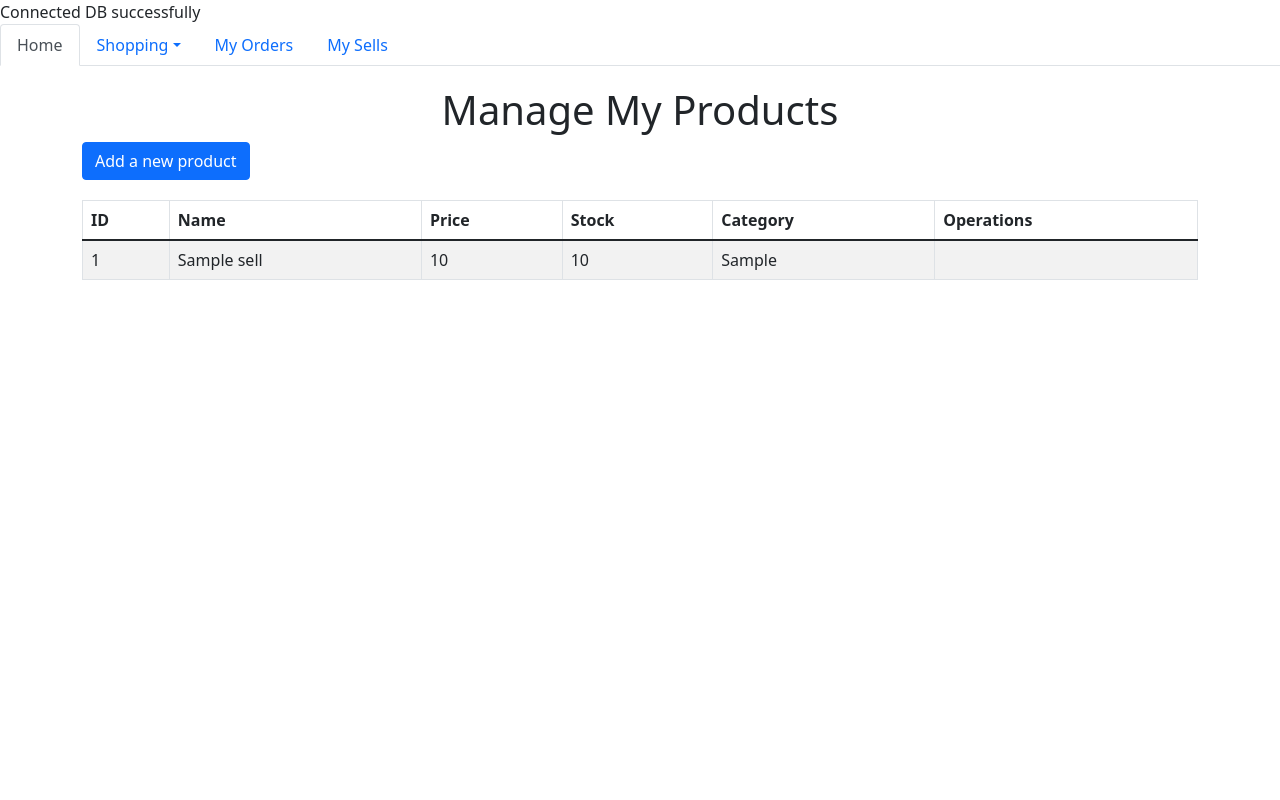
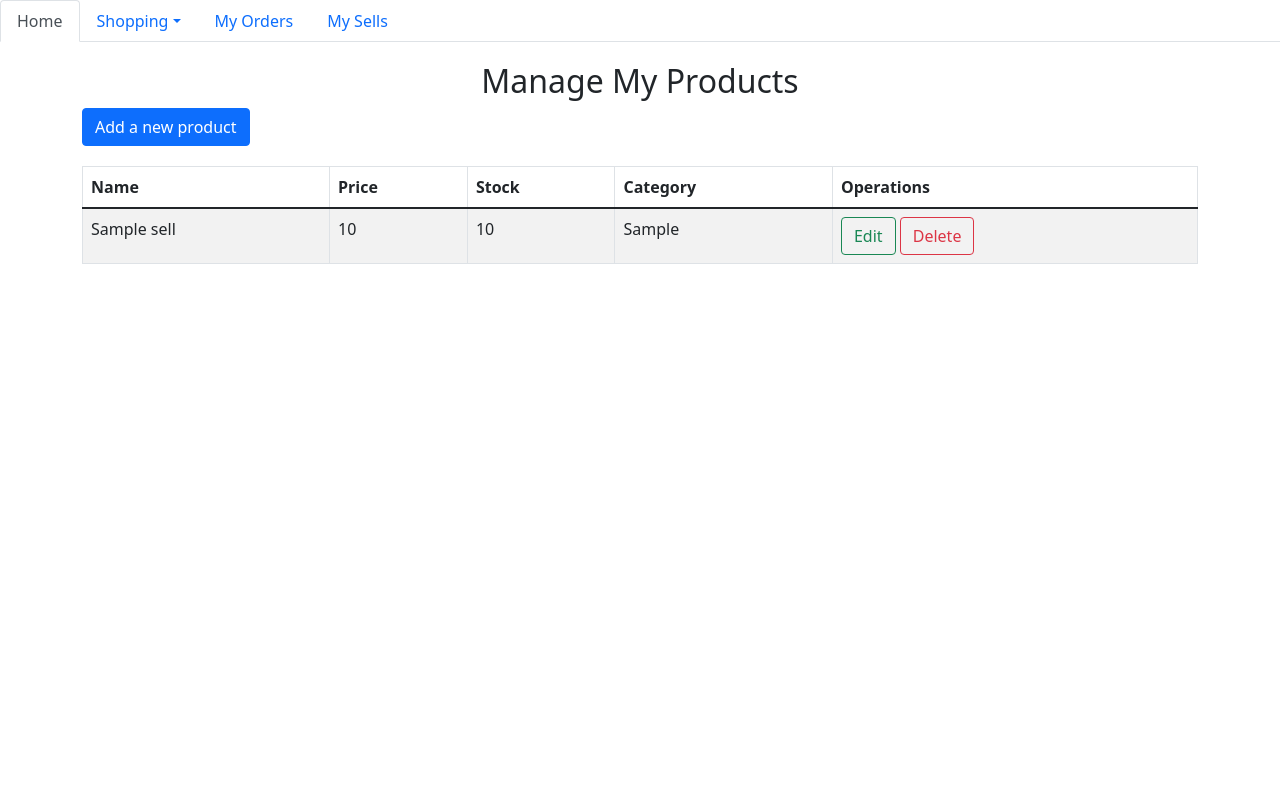
Before and after one commit to Erica233/ShoppingWeb, a PHP site: page /sells.php in a window 1280 px wide. Run offline with PHP 8.4, Linux system fonts and the light colour scheme; the visitor is signed in with stand-in values (Sample User, id 1); tables that the repository leaves empty or names only in its code hold one stand-in row (values such as "Sample post").

Commit message:
add product

```diff
--- a/helper.php
+++ b/helper.php
@@ -18,6 +18,7 @@ function checkLogin() {
         echo('<a href="login.php">Login</a>');
         return false;
     } else {
+        //echo($_SESSION["username"]);
         return true;
     }
 }
--- a/pdo.php
+++ b/pdo.php
@@ -7,7 +7,7 @@ const DB_NAME = "ShoppingWebDB";
 try {
     $pdo = new PDO("mysql:host=".DB_HOST.";port=8889;dbname=".DB_NAME, DB_USER, DB_PASSWORD);
     $pdo->setAttribute(PDO::ATTR_ERRMODE, PDO::ERRMODE_EXCEPTION);
-    echo("Connected DB successfully");
+//    echo("Connected DB successfully");
 } catch(PDOException $e) {
     echo "Failed to connect DB: " . $e->getMessage();
 }
--- a/sells.php
+++ b/sells.php
@@ -12,12 +12,15 @@ flash();
     <body>
 <?php
 flash();
-if (checkLogin()) { ?>
+if (checkLogin()) {
+    $user = $_SESSION["username"];
+    ?>
 
     <div class="container mx-auto">
-    <h1 class="text-center" style="margin-top: 20px">Manage My Products</h1>
+        <h2 class="text-center" style="margin-top: 20px">Manage My Products</h2>
         <!-- Button trigger modal -->
-    <button type="button" class="btn btn-primary" data-bs-toggle="modal" data-bs-target="#addModal">Add a new product
+        <button type="button" class="btn btn-primary" data-bs-toggle="modal" data-bs-target="#addModal">Add a new
+            product
         </button>
     </div>
 
@@ -30,22 +33,24 @@ if (checkLogin()) { ?>
                     <h1 class="modal-title fs-5" id="staticBackdropLabel">Add a new product</h1>
                     <button type="button" class="btn-close" data-bs-dismiss="modal" aria-label="Close"></button>
                 </div>
+                <form method="post" action="addProduct.php">
                     <div class="modal-body">
                         <div class="mb-3">
                             <label for="name" class="form-label">Product Name</label>
-                    <input type="text" class="form-control" id="name">
+                            <input type="text" class="form-control" id="name" name="name">
                         </div>
                         <div class="mb-3">
                             <label for="price" class="form-label">Sale Price</label>
-                    <input type="number" class="form-control" id="price" min="0.01" step=".01">
+                            <input type="number" class="form-control" id="price" min="0.01" step=".01" name="price">
                         </div>
                         <div class="mb-3">
                             <label for="quantity" class="form-label">Product Quantity</label>
-                    <input type="number" class="form-control" id="quantity" min="1" max="10000">
+                            <input type="number" class="form-control" id="quantity" min="1" max="10000" name="quantity">
                         </div>
                         <div class="mb-3">
-                    <label for="type" class="form-label">Product Category</label>
-                    <select class="form-select" id="category" aria-label="Default select example">
+                            <label for="category" class="form-label">Product Category</label>
+                            <select class="form-select" id="category" aria-label="Default select example"
+                                    name="category">
                                 <option selected>Select Product Category</option>
                                 <option value="Food">Food</option>
                                 <option value="Clothes">Clothes</option>
@@ -55,29 +60,20 @@ if (checkLogin()) { ?>
                         <div class="mb-3">
                             <label for="description" class="form-label">Product Description</label>
                             <div class="input-group" id="description">
-                        <textarea class="form-control" aria-label="With textarea"></textarea>
+                                <textarea class="form-control" aria-label="With textarea" name="description"></textarea>
                             </div>
                         </div>
                     </div>
                     <div class="modal-footer">
                         <button type="button" class="btn btn-secondary" data-bs-dismiss="modal">Close</button>
-                <button type="button" class="btn btn-primary">Add Product</button>
+                        <button type="submit" class="btn btn-primary" name="addProduct" value="Add Product">Add
+                            Product
+                        </button>
+                    </div>
+                </form>
             </div>
         </div>
     </div>
-</div>
-
-<script>
-    function addProductToSell() {
-        var name = $("#name").val();
-        var price = $("#price").val();
-        var quantity = $("#quantity").val();
-        var category = $("#category").val();
-        var description = $("#description").val();
-
-
-    }
-</script>
 
     <div class="container">
         <div class="row">
@@ -85,7 +81,6 @@ if (checkLogin()) { ?>
                 <table class="table table-bordered table-striped" style="margin-top: 20px">
                     <thead>
                     <tr>
-                    <th scope="col">ID</th>
                         <th scope="col">Name</th>
                         <th scope="col">Price</th>
                         <th scope="col">Stock</th>
@@ -95,33 +90,25 @@ if (checkLogin()) { ?>
                     </thead>
                     <tbody>
                     <?php
-
-
-                $sql = $pdo->query('select * from sells');
+                    $sql = $pdo->query('select * from sells where username=' . $user); //TODO: select products according to sellerId
                     while ($row = $sql->fetch(PDO::FETCH_ASSOC)) {
                         echo('<tr><td>');
-                    echoTd($row['id']);
                         echoTd($row['name']);
                         echoTd($row['price']);
                         echoTd($row['quantity']);
                         echoTd($row['category']);
-                    //echo('')
-
+                        ?>
+                        <a href="" class="btn btn-outline-success">Edit</a>
+                        <a href="" class="btn btn-outline-danger">Delete</a>
+                        </td>
+                        <?php
                     }
-
                     ?>
-                <tr>
-
-
-                </tr>
                     </tbody>
                 </table>
             </div>
-
         </div>
-
     </div>
-
 
 
 <?php } ?>
```
Also changed, not shown: addProduct.php (added, +33 -0 lines). Lines whose indentation alone changed are shown as unchanged.
